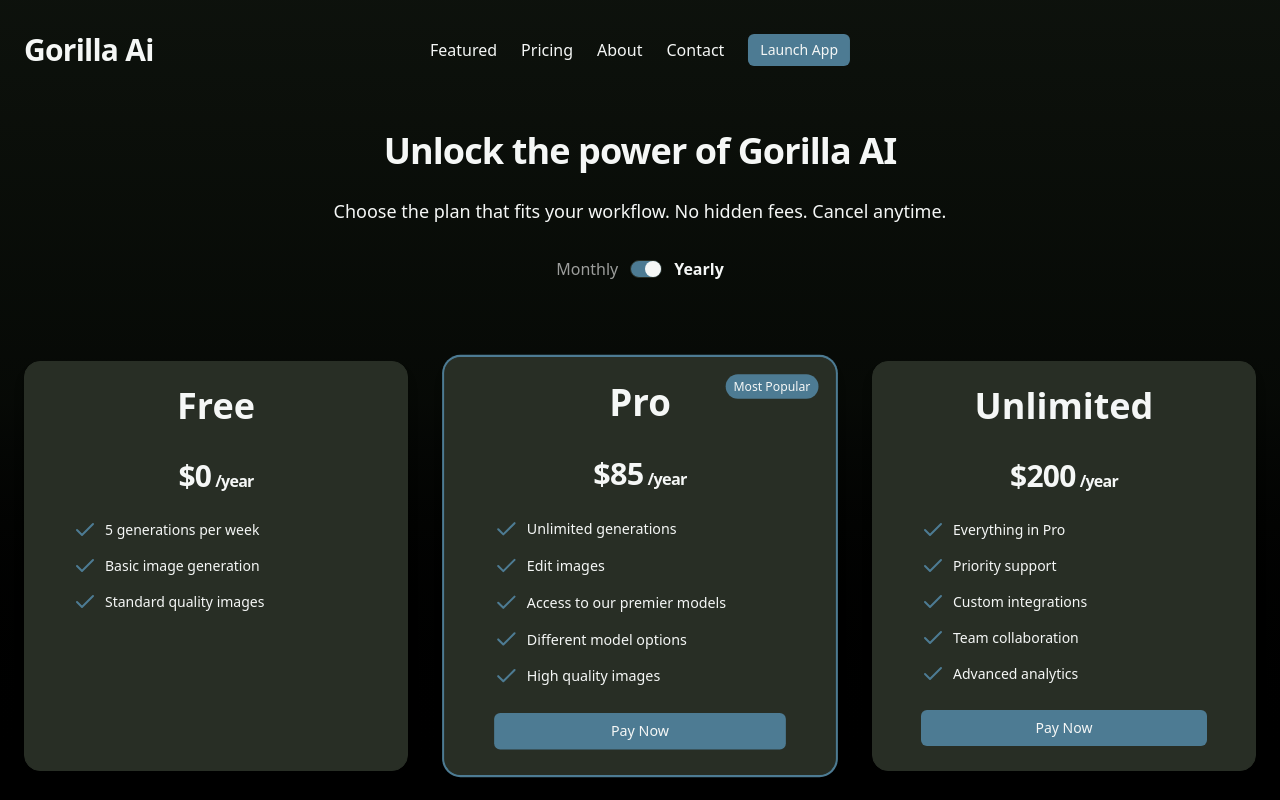
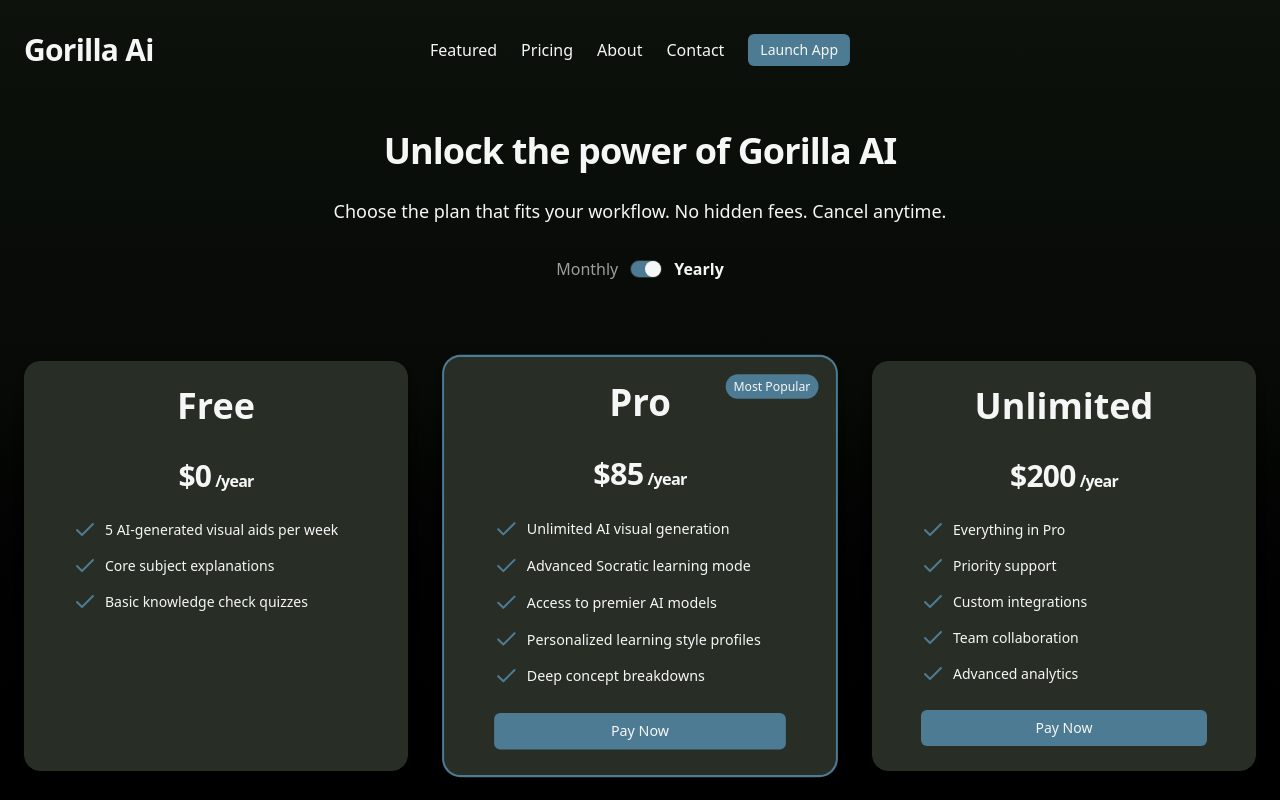
Before and after one commit to aguirreMan/gorilla-ai, a Next.js app: page /pricing in a window 1280 px wide. Shown: the top 800 px of the page. Built offline with nearby package versions, Linux system fonts and the light colour scheme.

Commit message:
worked on fixing some of the landing pages

```diff
--- a/app/(marketing)/pricing/page.tsx
+++ b/app/(marketing)/pricing/page.tsx
@@ -27,9 +27,9 @@ export default function PricingPage() {
             price: '$0',
             featured: false,
             features: [
-                '5 generations per week',
-                'Basic image generation',
-                'Standard quality images'
+              '5 AI-generated visual aids per week',
+               'Core subject explanations',
+               'Basic knowledge check quizzes',
             ]
         },
         {
@@ -38,11 +38,11 @@ export default function PricingPage() {
             yearlyPlan: '$85',
             featured: true,
             features: [
-                'Unlimited generations',
-                'Edit images',
-                'Access to our premier models',
-                'Different model options',
-                'High quality images'
+              'Unlimited AI visual generation',
+              'Advanced Socratic learning mode',
+              'Access to premier AI models',
+              'Personalized learning style profiles',
+              'Deep concept breakdowns',
             ]
         },
         {
--- a/components/pages-components/MarketingModal.tsx
+++ b/components/pages-components/MarketingModal.tsx
@@ -36,10 +36,11 @@ export default function MarketingModal() {
       <DialogContent className='sm:max-w-md'>
         <DialogHeader>
           <DialogTitle className='text-xl font-semibold text-foreground flex flex-row justify-center'>
-                        Gorilla Ai is coming soon
+            Gorilla Ai is in early access
           </DialogTitle>
           <DialogDescription className='mt-4'>
-                      Use the power of Gorilla Ai your intelligent ai agent
+            Your AI model that helps you learn anything faster.
+            Join the waitlist and be first in when we launch.
           </DialogDescription>
         </DialogHeader>
           <div className='mt-6 flex justify-end gap-3'>
@@ -47,12 +48,11 @@ export default function MarketingModal() {
               Dismiss
             </Button>
             <Button asChild>
-                        <Link href='/research' onClick={closeModal}>
-                            Learn more
+              <Link href='/signup' onClick={closeModal}>
+                Join the waitlist
               </Link>
           </Button>
         </div>
-
       </DialogContent>
     </Dialog>
   )
```
Lines whose indentation alone changed are shown as unchanged.
